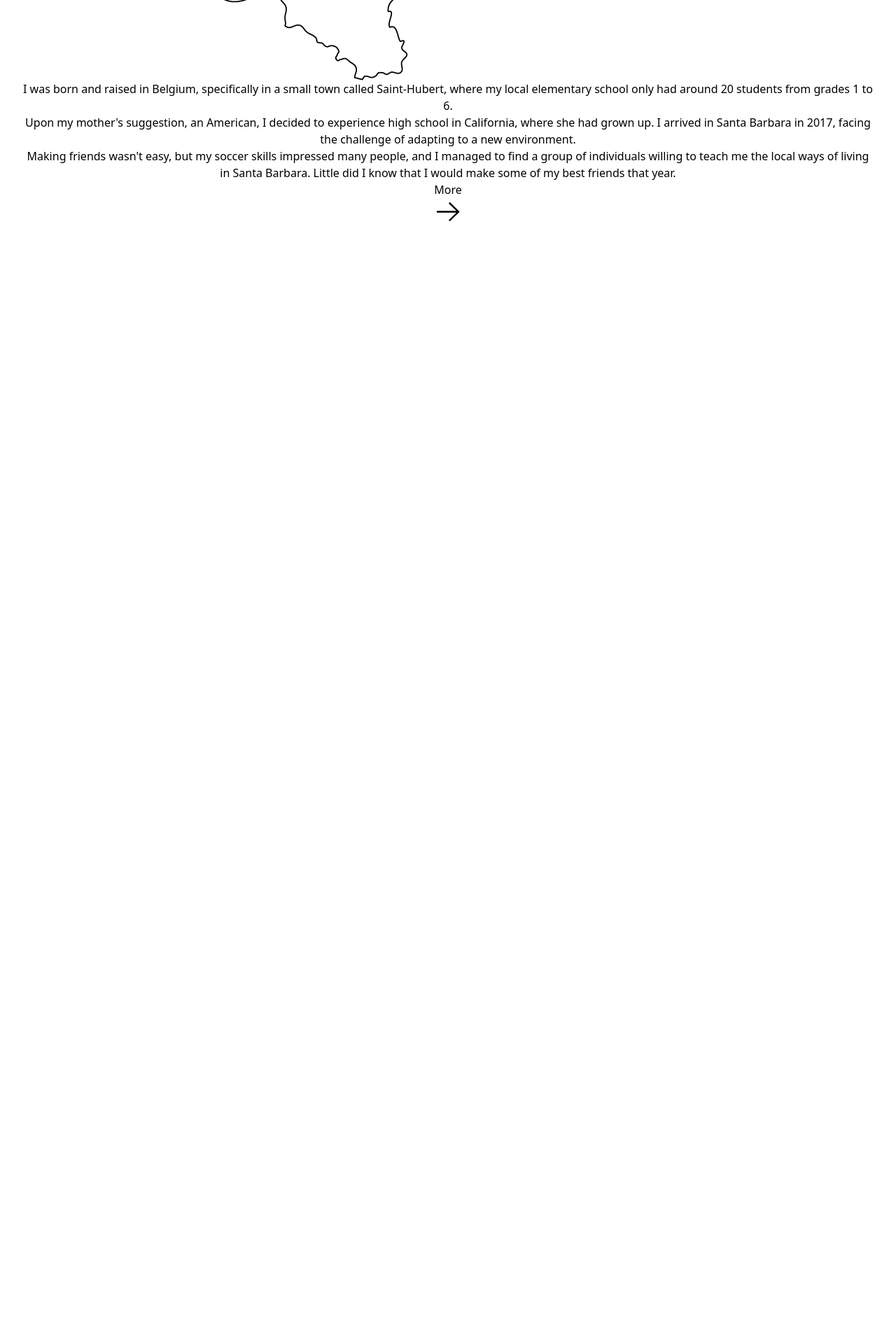
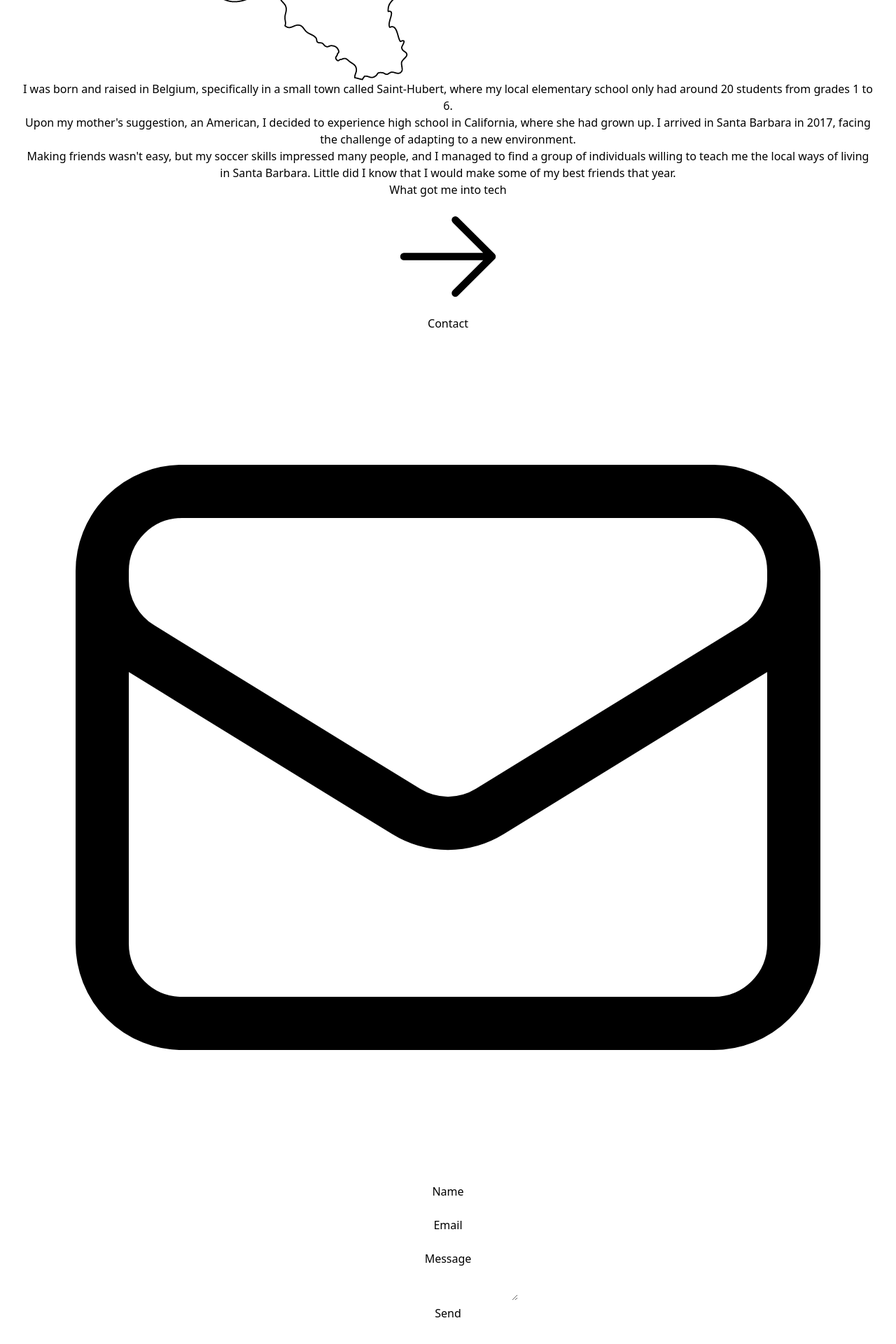
Before and after one commit to BeBolt09/Sebastien-s-Personal-Portfolio, a React (Vite) app: page / in a window 1280 px wide. Shown: the part 8662-10582 px from the top of the page at 70% size. Before the commit the page ends 9016 px from the top, so only its background shows below. Built offline with nearby package versions, Linux system fonts and the light colour scheme.

Commit message:
updates
Updating

```diff
--- a/package.json
+++ b/package.json
@@ -10,6 +10,7 @@
     "preview": "vite preview"
   },
   "dependencies": {
+    "@emailjs/browser": "^3.12.1",
     "@headlessui/react": "^1.7.18",
     "@heroicons/react": "^2.1.1",
     "react": "^18.2.0",
--- a/src/App.tsx
+++ b/src/App.tsx
@@ -2,6 +2,7 @@ import Navbar from "./components/Navbar"
 import Intro from "./components/Intro"
 import Portfolio from "./components/Portfolio"
 import AboutMe from "./components/AboutMe"
+import Contact from "./components/Contact"
 import './App.css'
 
 function App() {
@@ -12,6 +13,7 @@ function App() {
     <Intro/>
     <Portfolio/>
     <AboutMe/>
+    <Contact/>
     </>
   )
 }
--- a/src/components/AboutMe.tsx
+++ b/src/components/AboutMe.tsx
@@ -5,7 +5,7 @@ export default function AboutMe() {
         <div className='font-mono text-3xl text-gray-600'>About Me</div>
         <img src="src/assets/hat.svg" className='ml-3 h-10 w-auto'/>
     </div>
-    <div className='flex pt-16'>
+    <div className='flex pt-5'>
         <img src="src/assets/Belgium outline.gif" className=""/>
         <div>
             <p className='font-mono text-left text-gray-600 m-5'>
@@ -24,14 +24,16 @@ export default function AboutMe() {
                 ways of living in Santa Barbara. Little did I know that I would make some
                 of my best friends that year.
             </p>
+            <div className="flex justify-center py-5">
+                <button className="flex py-2 rounded-md border-2 border-gray-600 px-5 hover:border-4 hover:font-bold">
+                    <p className="text-dark font-mono p-2">What got me into tech</p>
+                    <img src="src/assets/arrow-right.svg" className="h-10 w-auto" />
+                </button>
+            </div>
         </div>
     </div>
-    <div className="flex justify-center py-5">
-        <button className="flex py-2 rounded-md border-2 border-gray-600">
-            <p className="text-dark font-mono p-2">More</p>
-            <img src="src/assets/arrow-right.svg" className="h-10 w-auto" />
-        </button>
-      </div>
+
+    <div className="mt-10 border-b border-2 border-gray-600"></div>
     </>
   )
 }
--- /dev/null
+++ b/src/components/Contact.tsx
@@ -0,0 +1,17 @@
+import {ContactUs} from './ContactForm'
+
+export default function Contact() {
+  return (
+    <>
+        <div className='flex justify-center pt-20'>
+            <div className='font-mono text-3xl text-gray-600'>Contact</div>
+            <img src="src/assets/mail.svg" className='ml-3 h-10 w-auto'/>
+        </div>
+        <div>
+            <div>
+                <ContactUs/>
+            </div>
+        </div>
+    </>
+  )
+}
--- /dev/null
+++ b/src/components/ContactForm.tsx
@@ -0,0 +1,35 @@
+import { useRef } from 'react';
+import emailjs from '@emailjs/browser';
+
+export const ContactUs = () => {
+  const form = useRef();
+  const sendEmail = (e) => {
+    e.preventDefault();
+    emailjs.sendForm('service_hptpuwi', 'template_thrr1ze', form.current, 'u_HdWXP9J1dSs-7jW')
+      .then((result) => {
+          console.log(result.text);
+      }, (error) => {
+          console.log(error.text);
+      });
+  };
+
+  return (
+    <form ref={form} onSubmit={sendEmail}>
+        <div className='flex justify-center'>
+            <div className=' mx-10'>
+                <label ><p className='text-gray-600 text-bold font-mono text-xl text-left'>Name</p></label>
+                <input type="text" name="user_name" className='border-2 border-gray-600 rounded'/>
+            </div>
+            <div className=' mx-10'>
+                <label><p className='text-gray-600 text-bold font-mono text-xl text-left'>Email</p></label>
+                <input type="email" name="user_email" className='border-2 border-gray-600 rounded'/>
+            </div>
+        </div>
+        <div className=' mx-5'>
+            <label><p className='text-gray-600 text-bold font-mono text-xl text-left'>Message</p></label>
+            <textarea name="message" />
+        </div>
+      <p><input type="submit" value="Send" /></p>
+    </form>
+  );
+};
```
Also changed, not shown: src/assets/mail.svg (added), 1 other file (tests, documents, lock files or other folders).
